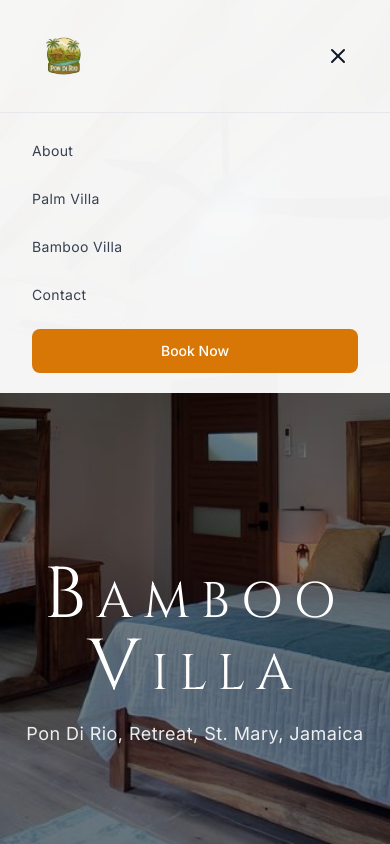
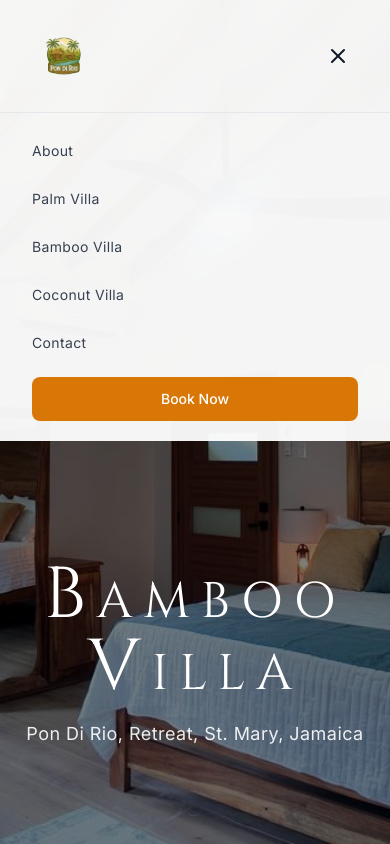
Before and after one commit to Bixllc/PonDiRio, a Next.js app: page /villas/bamboo-villa in a window 390 px wide. Both pictures are taken after a click on the button "Toggle menu". Shown: the top 844 px of the page. Built offline with nearby package versions, Linux system fonts and the light colour scheme; no server answers.

Commit message:
feat: add Coconut Villa to nav bar

```diff
--- a/components/NavBar.tsx
+++ b/components/NavBar.tsx
@@ -93,6 +93,12 @@ export default function Navbar() {
             >
               Bamboo Villa
             </a>
+            <a
+              href="/villas/coconut-villa"
+              className="block px-6 py-3 text-sm text-gray-700 hover:bg-gray-100 transition-colors"
+            >
+              Coconut Villa
+            </a>
           </div>
         </div>
 
@@ -184,6 +190,17 @@ export default function Navbar() {
               Bamboo Villa
             </a>
             <a
+              href="/villas/coconut-villa"
+              onClick={() => setIsMobileMenuOpen(false)}
+              className={`py-3 text-sm tracking-wide ${
+                shouldShowScrolledStyle
+                  ? "text-gray-700 hover:text-gray-900"
+                  : "text-white/90 hover:text-white"
+              }`}
+            >
+              Coconut Villa
+            </a>
+            <a
               href="/contact"
               onClick={() => setIsMobileMenuOpen(false)}
               className={`py-3 text-sm tracking-wide ${
```
